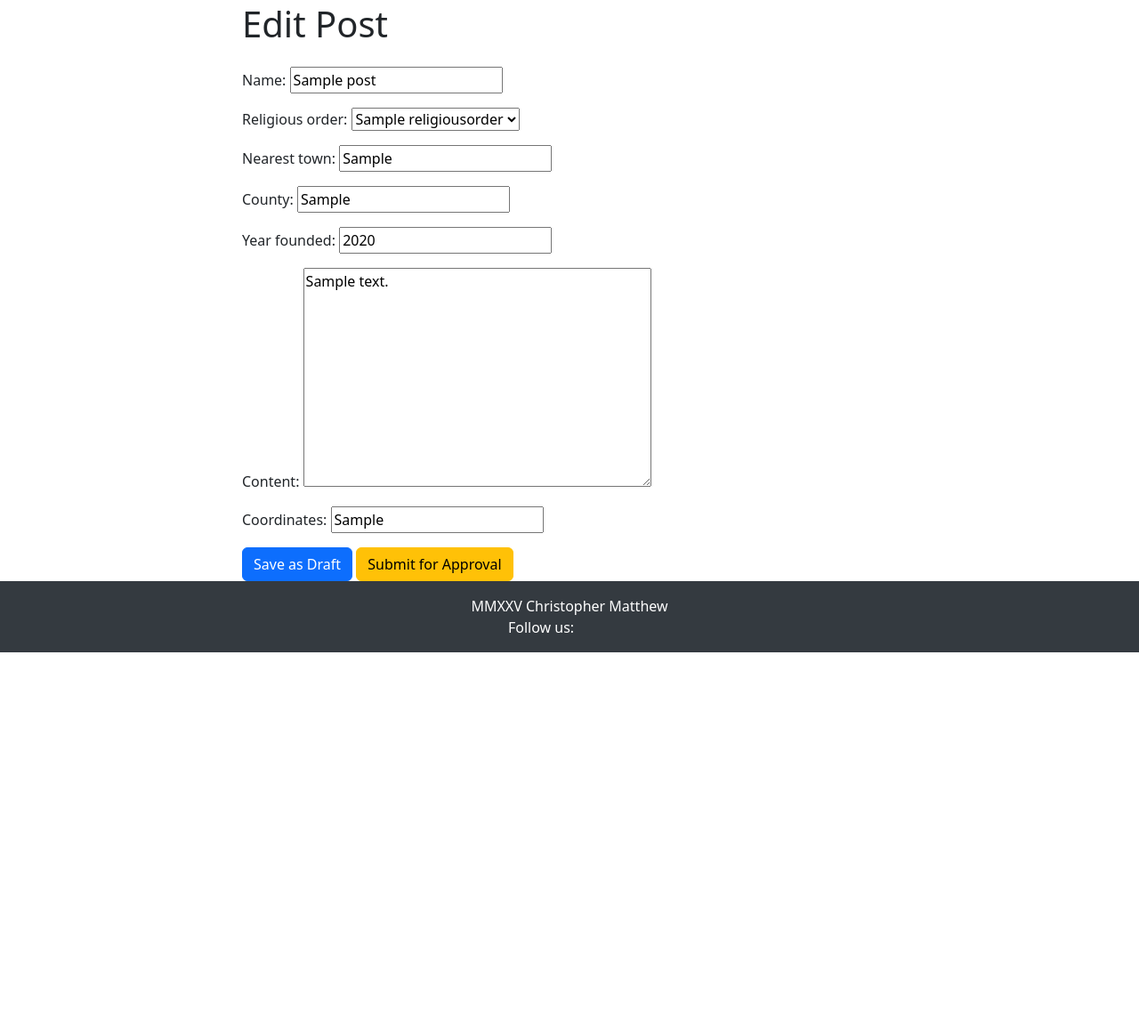
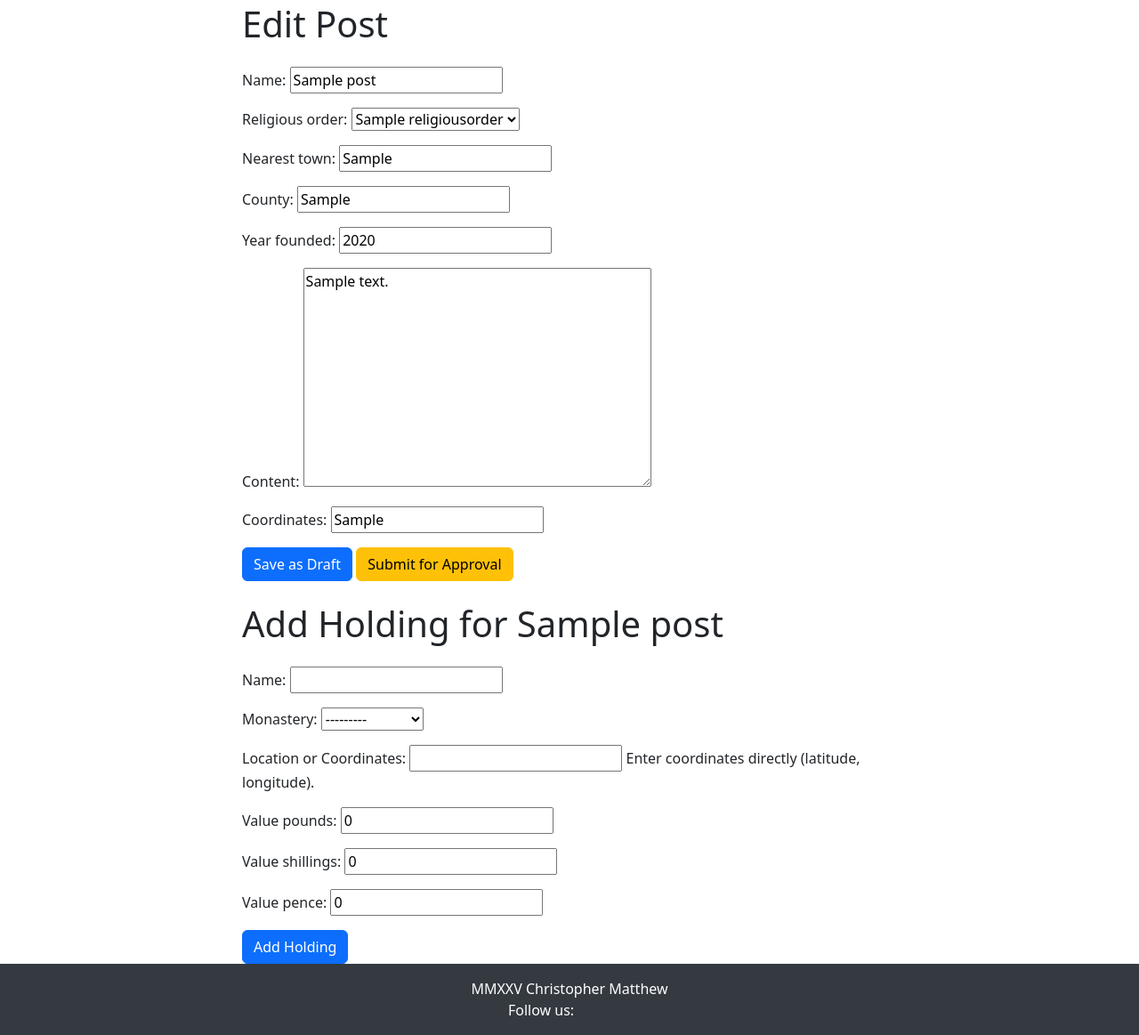
Before and after one commit to csmatthew/mapping-the-valor, a Django app: a page that uses blog/templates/blog/update_post.html in a window 1280 px wide. Shown: the part 81-1244 px from the top of the page at 89% size. Before the commit the page ends 814 px from the top, so only its background shows below. Run offline with Django 4.2, Linux system fonts and the light colour scheme; a user stored in the database is signed in; tables that the repository leaves empty hold one stand-in row (values such as "Sample post").

Commit message:
add 'Add Holding' form to update_post template

```diff
--- a/blog/templates/blog/update_post.html
+++ b/blog/templates/blog/update_post.html
@@ -10,11 +10,21 @@
             <h1 class="mb-4">Edit Post</h1>
             <form method="post">
                 {% csrf_token %}
-                {{ form.as_p }}
+                {{ post_form.as_p }}
                 <button type="submit" name="action" value="save_draft" class="btn btn-primary">Save as Draft</button>
                 <button type="submit" name="action" value="submit_approval" class="btn btn-warning">Submit for Approval</button>
             </form>
         </div>
     </div>
+    <div class="row mt-4">
+        <div class="col-md-8 offset-md-2">
+            <h1 class="mb-4">Add Holding for {{ post.name }}</h1>
+            <form method="post">
+                {% csrf_token %}
+                {{ holding_form.as_p }}
+                <button type="submit" name="action" value="add_holding" class="btn btn-primary">Add Holding</button>
+            </form>
+        </div>
+    </div>
 </div>
 {% endblock %}
--- a/blog/urls.py
+++ b/blog/urls.py
@@ -10,5 +10,5 @@ urlpatterns = [
     path('post/<int:pk>/submit/', views.submit_for_approval, name='submit_for_approval'),
     path('post/<int:pk>/approve/', views.approve_post, name='approve_post'),
     path('<slug:slug>/', views.post_detail, name='post_detail'),
-    path('add_holding/<int:monastery_id>/', views.add_holding, name='add_holding'),
+    path('monastery/<int:monastery_id>/add_holding/', views.add_holding, name='add_holding'),
 ]
--- a/blog/views.py
+++ b/blog/views.py
@@ -1,5 +1,5 @@
 from django.shortcuts import render, redirect, get_object_or_404
-from .models import Post, ApprovedPost
+from .models import Post, ApprovedPost, Holding
 from django.core.serializers import serialize
 from django.contrib.auth import login, logout
 from django.contrib.auth.decorators import login_required, user_passes_test
@@ -75,17 +75,30 @@ def view_drafts(request):
 def update_post(request, slug):
     post = get_object_or_404(Post, slug=slug)
     if request.method == 'POST':
-        form = PostForm(request.POST, instance=post)
-        if form.is_valid():
-            post = form.save(commit=False)
+        post_form = PostForm(request.POST, instance=post)
+        holding_form = HoldingForm(request.POST)
+        if 'save_draft' in request.POST and post_form.is_valid():
+            post = post_form.save(commit=False)
             post.last_updated_by = request.user
             if not request.user.is_staff:
                 post.status = 0  # Save as draft for non-admin users
             post.save()
             return redirect('post_detail', slug=post.slug)
+        elif 'submit_approval' in request.POST and post_form.is_valid():
+            post = post_form.save(commit=False)
+            post.last_updated_by = request.user
+            post.status = 1  # Set status to pending approval
+            post.save()
+            return redirect('post_detail', slug=post.slug)
+        elif 'add_holding' in request.POST and holding_form.is_valid():
+            holding = holding_form.save(commit=False)
+            holding.monastery = post
+            holding.save()
+            return redirect('post_detail', slug=post.slug)
     else:
-        form = PostForm(instance=post)
-    return render(request, 'blog/update_post.html', {'form': form, 'post': post})
+        post_form = PostForm(instance=post)
+        holding_form = HoldingForm()
+    return render(request, 'blog/update_post.html', {'post_form': post_form, 'holding_form': holding_form, 'post': post})
 
 def post_detail(request, slug):
     post = get_object_or_404(Post, slug=slug)
@@ -93,8 +106,9 @@ def post_detail(request, slug):
         post = post.approved_version
     return render(request, 'blog/post_detail.html', {'post': post})
 
+@login_required
 def add_holding(request, monastery_id):
-    monastery = Post.objects.get(pk=monastery_id)
+    monastery = get_object_or_404(Post, pk=monastery_id)
     if request.method == 'POST':
         form = HoldingForm(request.POST)
         if form.is_valid():
```
Also changed, not shown: blog/templates/blog/add_holding.html (deleted, +0 -17 lines).
